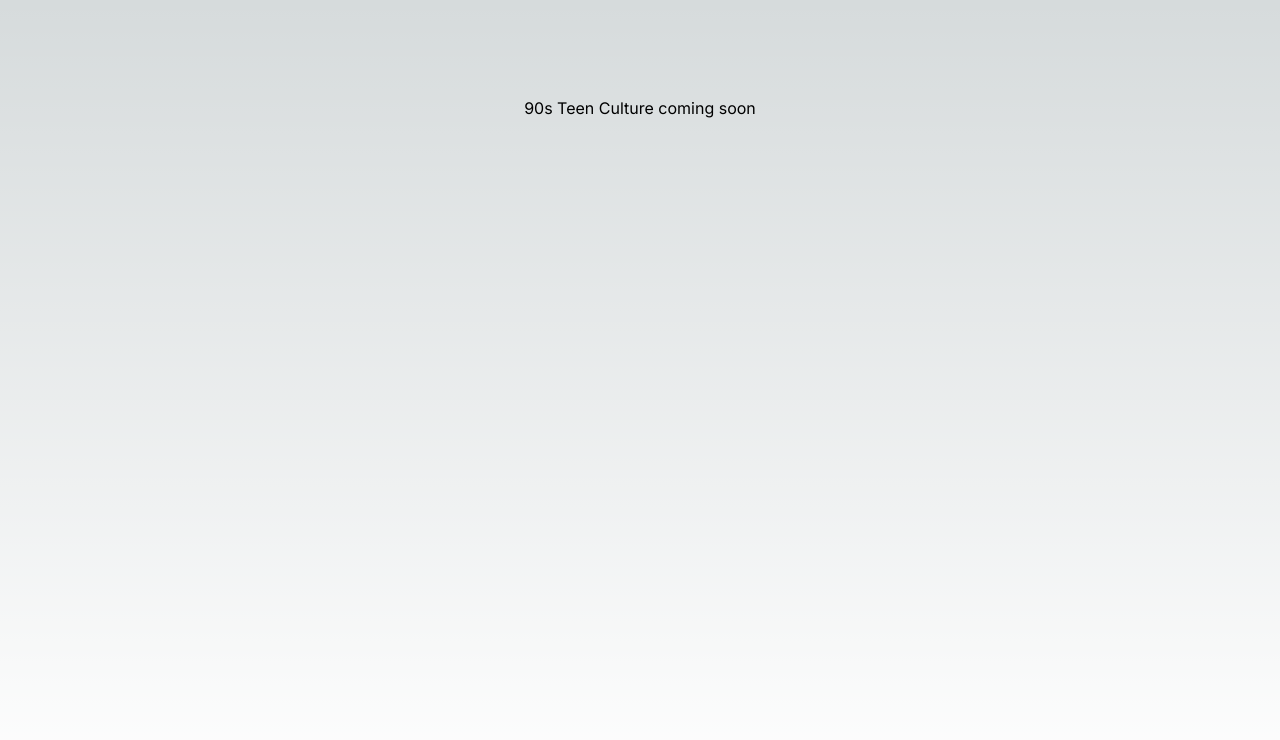
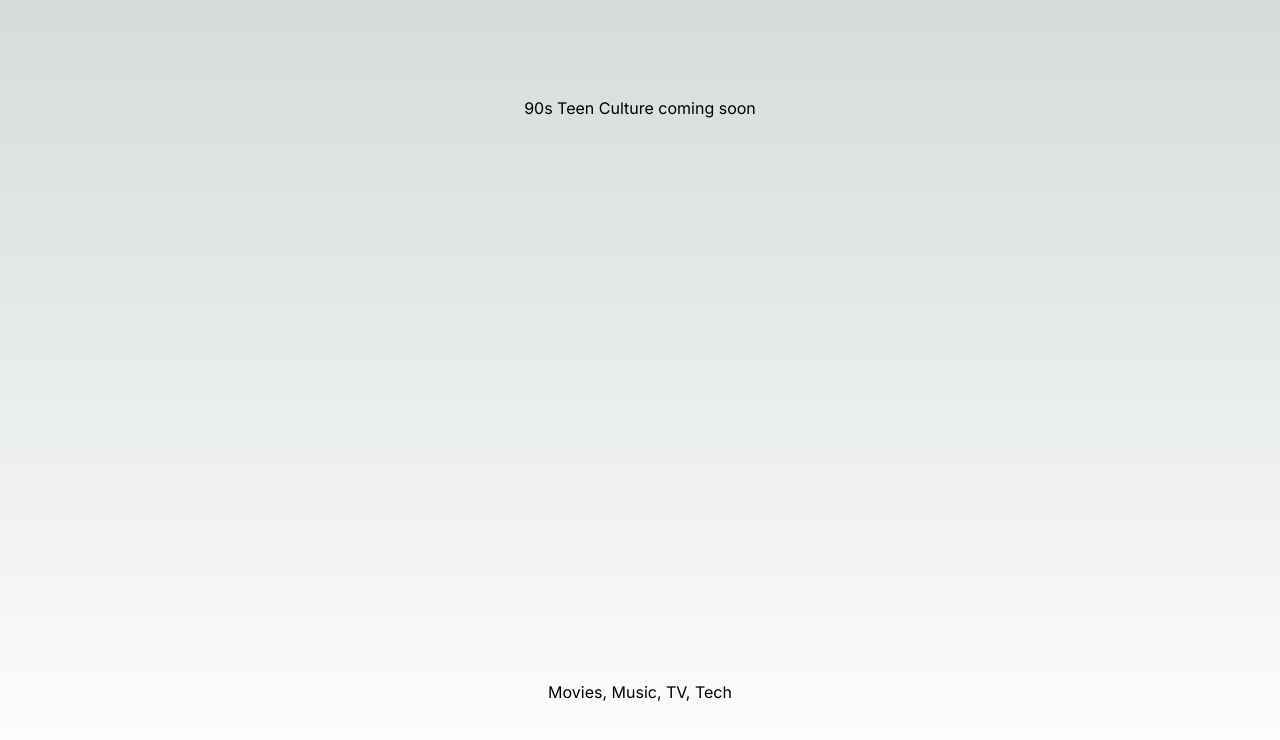
Before and after one commit to mdb1710/9TCWeb5Site, a Next.js app: page / in a window 1280 px wide. Shown: the top 740 px of the page. Built offline with nearby package versions, Linux system fonts and the light colour scheme.

Commit message:
test line to page.tsx

```diff
--- a/src/app/page.tsx
+++ b/src/app/page.tsx
@@ -4,6 +4,7 @@ export default function Home() {
   return (
     <main className="flex min-h-screen flex-col items-center justify-between p-24">
       <h1>90s Teen Culture coming soon</h1>
+      <p>Movies, Music, TV, Tech</p>
     </main>
   )
 }
```
